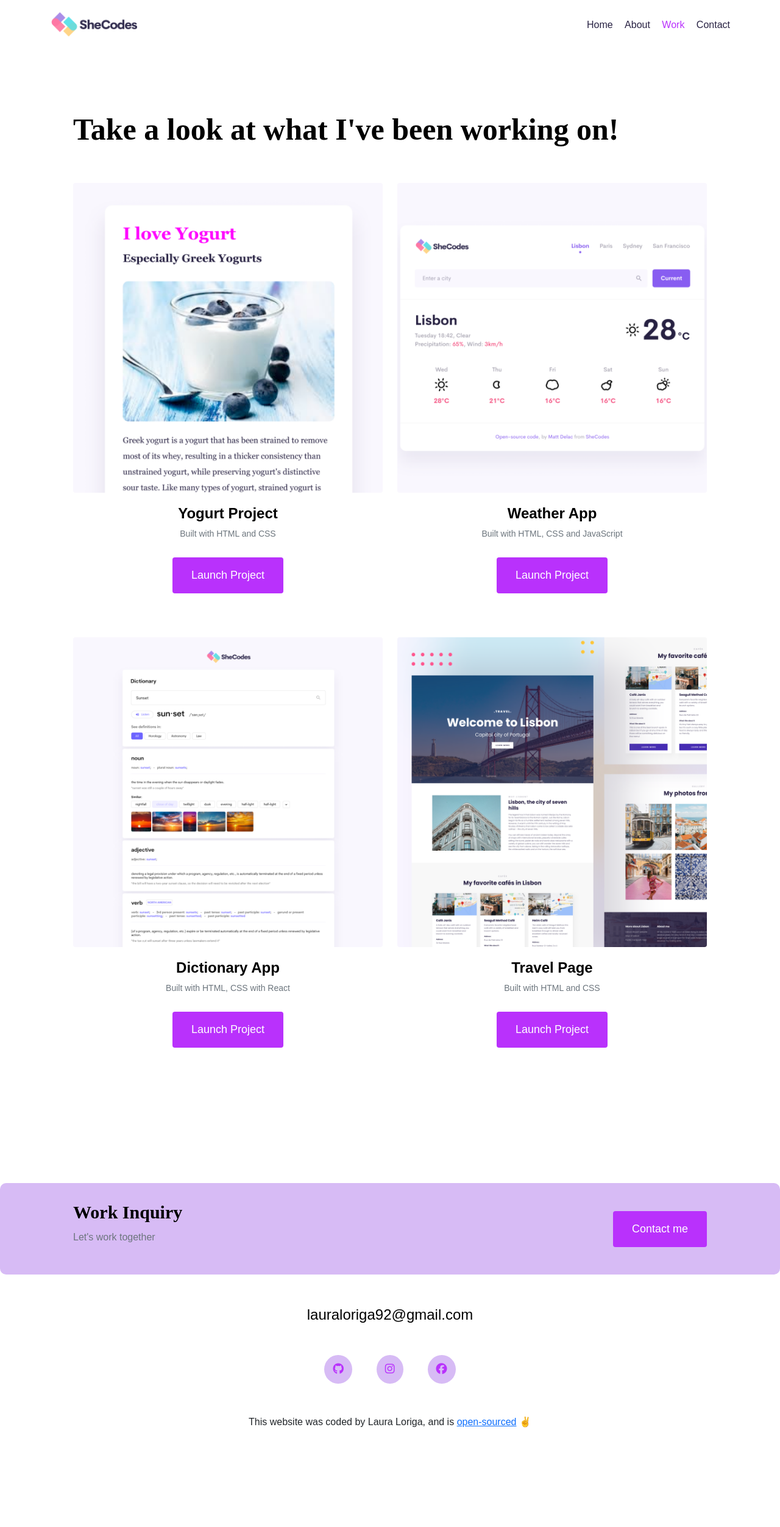
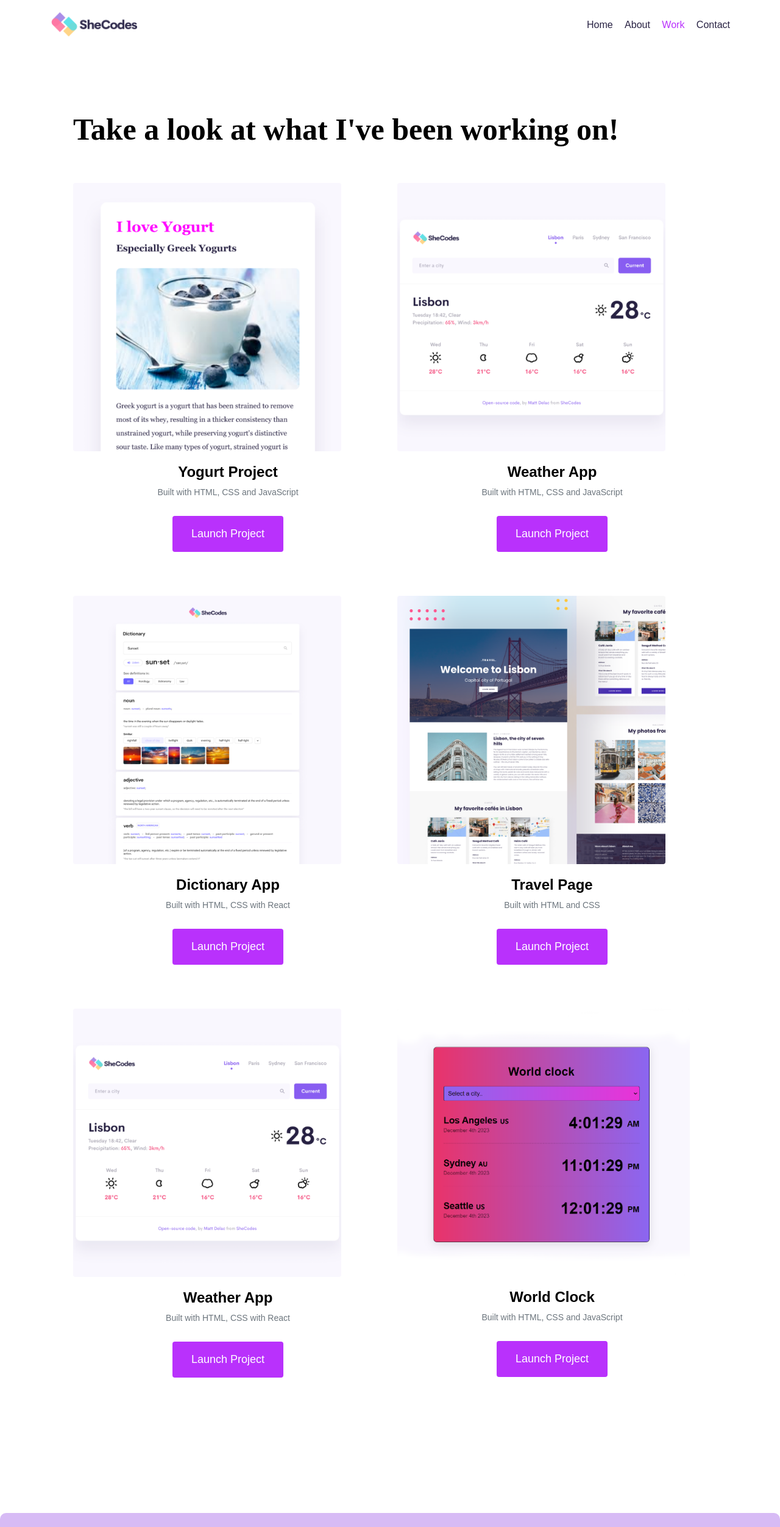
Before and after one commit to Jolie92/portfolio-project, a plain HTML site: page work.html in a window 1280 px wide. Shown: the top 2504 px of the page at 61% size. Before the commit the page ends 2407 px from the top, so only its background shows below. Drawn offline with nearby package versions, Linux system fonts and the light colour scheme; a web font is replaced by a local one.

Commit message:
adding changes

```diff
--- a/styles/portfolio.css
+++ b/styles/portfolio.css
@@ -42,6 +42,7 @@ h1{
     margin:30px;
 }
 
+
 h2 {
     font-size: 54px;
 }
@@ -59,6 +60,9 @@ font-family: "Poppins", sans-serif;
     background: var(--secondary-color);
     text-align: center;
     padding: 80px 20px;
+}
+.hero h1{
+    font-size: 60px;
 }
 .hero p{
     font-size: 36px;
@@ -91,7 +95,9 @@ font-family: "Poppins", sans-serif;
 }
 .project-description{
     padding: 120px 60px;
+
 }
+
 .logo {
     max-height: 40px;
 }
--- a/work.html
+++ b/work.html
@@ -51,17 +51,17 @@
             <h1 class="mb-5">Take a look at what I've been working on!</h1>
     <div class="row">
         <div class="col-md-6 mb-4">
-            <img src="images/yogurt.png" class="img-fluid mb-3 rounded">
+            <img src="images/yogurt.png" class="img-fluid mb-3 rounded" width="440" height="440">
         <h3 class="text-center m-0">Yogurt Project</h3>
-        <p class="text-center text-muted">Built with HTML and CSS</p>
+        <p class="text-center text-muted">Built with HTML, CSS and JavaScript</p>
         <div class="text-center mt-4 mb-5">
-        <a href="https://www.shecodes.io/workshops/shecodes-basics-c21e68f1-efd3-4700-a1e3-a18b99785abb/projects/1524384"
+        <a href="https://my-hobby-page.netlify.app/"
         class="btn btn-branding" title="Yogurt Project Link" target="_blank">
              Launch Project </a>
         </div>
         </div>
         <div class="col-md-6 mb-4">
-            <img src="images/weather.png" class="img-fluid mb-3 rounded">
+            <img src="images/weather.png" class="img-fluid mb-3 rounded" width="440" height="440">
             <h3 class="text-center m-0">Weather App</h3>
             <p class="text-center text-muted">Built with HTML, CSS and JavaScript</p>
             <div class="text-center mt-4 mb-5">
@@ -71,7 +71,7 @@
             </div>
         </div>
         <div class="col-md-6 mb-4">
-            <img src="images/dictionary.png" class="img-fluid mb-3 rounded">
+            <img src="images/dictionary.png" class="img-fluid mb-3 rounded" width="440" height="440">
             <h3 class="text-center m-0">Dictionary App</h3>
             <p class="text-center text-muted">Built with HTML, CSS with React</p>
             <div class="text-center mt-4 mb-5">
@@ -81,12 +81,32 @@
             </div>
         </div>
         <div class="col-md-6 mb-4">
-            <img src="images/travelproject.png" class="img-fluid mb-3 rounded">
+            <img src="images/travelproject.png" class="img-fluid mb-3 rounded" width="440" height="440">
             <h3 class="text-center m-0">Travel Page</h3>
             <p class="text-center text-muted">Built with HTML and CSS </p>
             <div class="text-center mt-4 mb-5">
                 <a href="https://galtelli-travel-website.netlify.app/"
                     class="btn btn-branding" title="Travel Page Link" target="_blank">
+                    Launch Project </a>
+            </div>
+        </div>
+        <div class="col-md-6 mb-4">
+            <img src="images/weather.png" class="img-fluid mb-3 rounded" width="440" height="440">
+            <h3 class="text-center m-0">Weather App</h3>
+            <p class="text-center text-muted">Built with HTML, CSS with React </p>
+            <div class="text-center mt-4 mb-5">
+                <a href="https://weather-app-with-react-laura.netlify.app/" class="btn btn-branding" title="Travel Page Link"
+                    target="_blank">
+                    Launch Project </a>
+            </div>
+        </div>
+        <div class="col-md-6 mb-4">
+            <img src="images/worldclock.pgn.png" class="img-fluid mb-3 rounded" width="480" height="500">
+            <h3 class="text-center m-0">World Clock</h3>
+            <p class="text-center text-muted">Built with HTML, CSS and JavaScript </p>
+            <div class="text-center mt-4 mb-5">
+                <a href="https://world-clock-newproject.netlify.app/" class="btn btn-branding" title="Travel Page Link"
+                    target="_blank">
                     Launch Project </a>
             </div>
         </div>
```
Also changed, not shown: about.html (+2 -2 lines), contact.html (+19 -0 lines), images/weather-react.png (added), images/worldclock.pgn.png (added).
